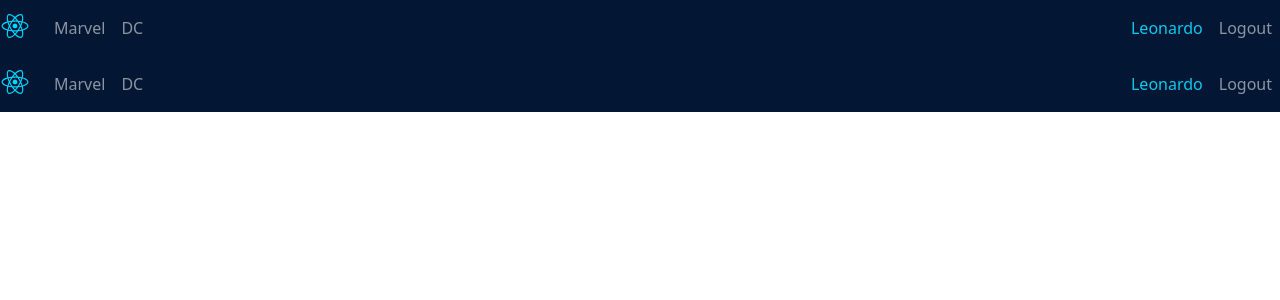
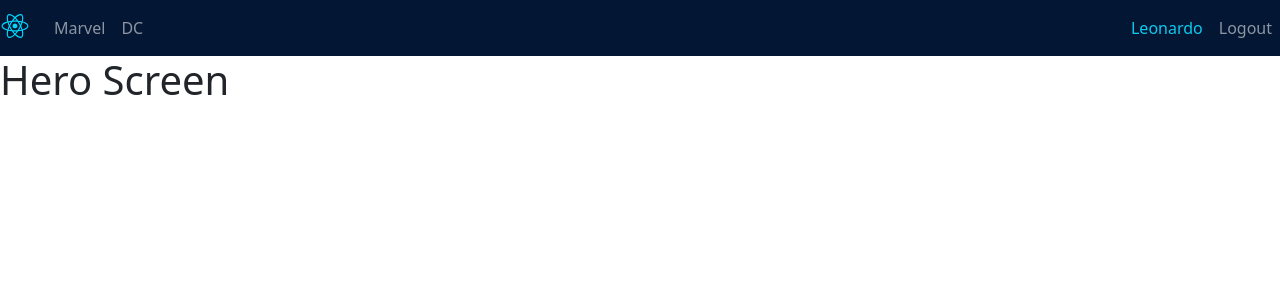
Before and after one commit to Leonard2GG/HeroesApp, a React (Vite) app: page /hero in a window 1280 px wide. Shown: the top 300 px of the page. Built offline with nearby package versions, Linux system fonts and the light colour scheme.

Commit message:
Add HeroScreen component and update routing in DashboardRoutes

```diff
--- /dev/null
+++ b/src/components/hero/HeroScreen.jsx
@@ -0,0 +1,9 @@
+import React from 'react'
+
+export default function HeroScreen() {
+    return (
+        <div>
+            <h1>Hero Screen</h1>
+        </div>
+    )
+}
--- a/src/components/ui/Navbar.jsx
+++ b/src/components/ui/Navbar.jsx
@@ -36,7 +36,7 @@ export const Navbar = () => {
 
                     <span className='nav-item nav-link text-info'>Leonardo</span>
                     <button
-                        className="nav-item nav-link btn"
+                        className="nav-item nav-link"
                         to="/login"
                         onClick={handleLogout}
                     >
--- a/src/routes/AppRouter.jsx
+++ b/src/routes/AppRouter.jsx
@@ -1,5 +1,4 @@
 import { BrowserRouter, Routes, Route } from "react-router";
-import { Navbar } from '../components/ui/Navbar';
 import LoginScreen from '../components/login/LoginScreen';
 import DashboardRoutes from './DashboardRoutes';
 
@@ -7,7 +6,6 @@ export default function AppRouter() {
     return (
         <div>
             <BrowserRouter>
-                <Navbar />
                 <Routes>
                     <Route path="/login" element={<LoginScreen />} />
                     <Route path="/*" element={<DashboardRoutes />} />
--- a/src/routes/DashboardRoutes.jsx
+++ b/src/routes/DashboardRoutes.jsx
@@ -2,6 +2,7 @@ import { Routes, Route } from "react-router";
 import { Navbar } from '../components/ui/Navbar'
 import MarvelScreen from '../components/marvel/MarvelScreen';
 import DCScreen from '../components/dc/DCScreen';
+import HeroScreen from '../components/hero/HeroScreen';
 import SearchScreen from '../components/search/SearchScreen';
 
 export default function DashboardRoutes() {
@@ -9,10 +10,9 @@ export default function DashboardRoutes() {
         <>
             <Navbar />
             <Routes>
-
                 <Route path="/marvel" element={<MarvelScreen />} />
                 <Route path="/dc" element={<DCScreen />} />
-
+                <Route path="/hero" element={<HeroScreen />} />
                 <Route path="/search" element={<SearchScreen />} />
                 <Route path="/" element={<MarvelScreen />} />
             </Routes>
```
